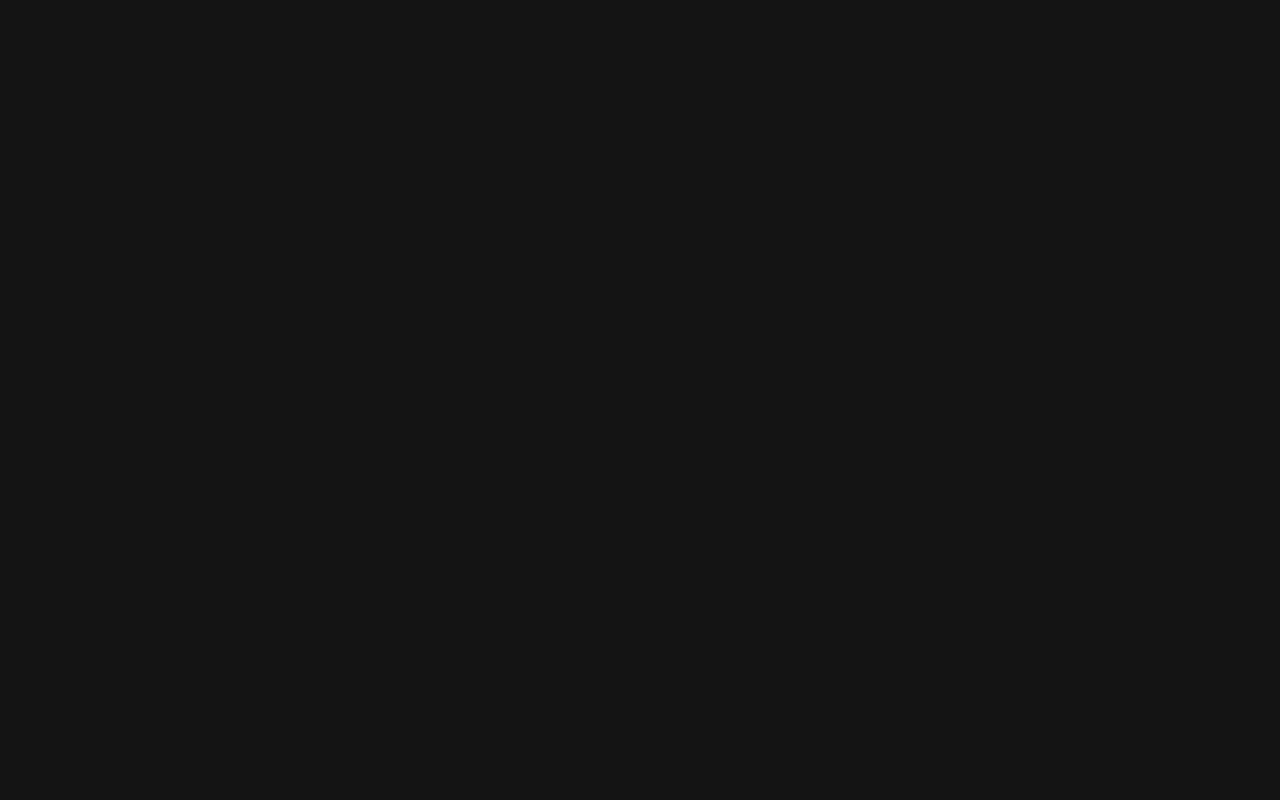
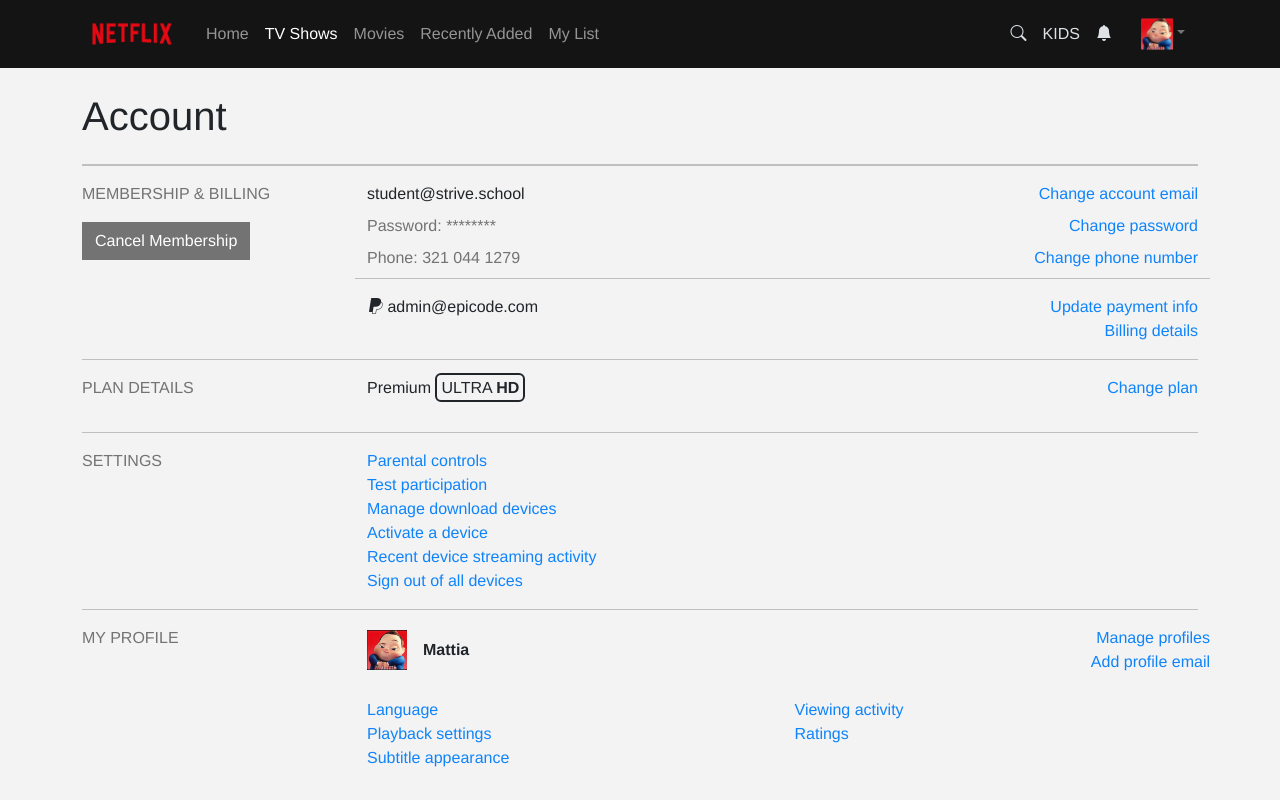
Before and after one commit to mattia-consiglio/react-netflix-clone, a React (Create React App) app: page /account in a window 1280 px wide. Before the commit this address had no page. Built offline with nearby package versions, Linux system fonts and the light colour scheme.

Commit message:
Account page

```diff
--- a/public/index.html
+++ b/public/index.html
@@ -23,7 +23,7 @@
     -->
 		<title>Netflix</title>
 	</head>
-	<body class="overflow-x-hidden" data-bs-theme="dark">
+	<body class="overflow-x-hidden">
 		<noscript>You need to enable JavaScript to run this app.</noscript>
 		<div id="root"></div>
 		<!--
--- a/src/App.js
+++ b/src/App.js
@@ -4,6 +4,7 @@
 
 import HomePage from './components/HomePage'
 import ProfilePage from './components/ProfilePage'
+import Account from './components/Account'
 
 function App() {
 	return (
@@ -11,9 +12,7 @@
 			<Routes>
 				<Route exact path='/' element={<HomePage />} />
 				<Route exact path='/profile' element={<ProfilePage />} />
-				{/* <Route path='blogs' element={<Blogs />} /> */}
-				{/* <Route path='contact' element={<Contact />} /> */}
-				{/* <Route path='*' element={<NoPage />} /> */}
+				<Route path='/account' element={<Account />} />
 			</Routes>
 		</BrowserRouter>
 	)
--- /dev/null
+++ b/src/components/Account.jsx
@@ -0,0 +1,151 @@
+import React, { Component } from 'react'
+import MyNavbar from './MyNavbar'
+import Container from 'react-bootstrap/Container'
+import Row from 'react-bootstrap/Row'
+import Col from 'react-bootstrap/Col'
+import Button from 'react-bootstrap/Button'
+import avatar from '../assets/imgs/avatar.png'
+
+function LinkMap({ links, pe0 = false }) {
+	return (
+		<>
+			{links.map((link, i) => {
+				return (
+					<>
+						<a href='#' className={pe0 && 'pe-0'}>
+							{link}
+						</a>
+						{i !== links.length - 1 && <br />}
+					</>
+				)
+			})}
+		</>
+	)
+}
+
+function SettingSection({ title, children, titleExtra = '' }) {
+	return (
+		<Row>
+			<Col xs={12} lg={3}>
+				<p className='text-secondary'>{title}</p>
+				{titleExtra}
+			</Col>
+			<Col xs={12} lg={9}>
+				<Row>{children}</Row>
+			</Col>
+		</Row>
+	)
+}
+
+class Account extends Component {
+	componentDidMount() {
+		document.body.dataset.bsTheme = 'light'
+	}
+	render() {
+		return (
+			<>
+				<header data-bs-theme='dark'>
+					<MyNavbar />
+				</header>
+				<main>
+					<Container className='mt-4'>
+						<Row>
+							<Col>
+								<h1 className='fw-normal'>Account</h1>
+							</Col>
+						</Row>
+						<hr className='border-2' />
+						<SettingSection
+							title='MEMBERSHIP & BILLING'
+							titleExtra={<Button variant='secondary'>Cancel Membership</Button>}
+						>
+							{[
+								{ text: 'student@strive.school', link: 'Change account email', secondary: false },
+								{ text: 'Password: ********', link: 'Change password', secondary: true },
+								{ text: 'Phone: 321 044 1279', link: 'Change phone number', secondary: true },
+							].map(row => {
+								return (
+									<Row key={row.text} className='pe-0'>
+										<Col xs={12} md={6}>
+											<p className={'mb-2' + (row.secondary === true ? ' text-secondary' : '')}>
+												{row.text}
+											</p>
+										</Col>
+										<Col xs={12} md={6} className='text-start text-md-end pe-0'>
+											<LinkMap links={[row.link]} />
+										</Col>
+									</Row>
+								)
+							})}
+							<hr />
+							<Row className='pe-0'>
+								<Col xs={12} md={6}>
+									<p className='mb-2'>
+										<i className='bi bi-paypal'></i>{' '}
+										<span className='fw-medium'>admin@epicode.com</span>
+									</p>
+								</Col>
+								<Col xs={12} md={6} className='text-start text-md-end pe-0'>
+									<LinkMap links={['Update payment info', 'Billing details']} />
+								</Col>
+							</Row>
+						</SettingSection>
+						<hr />
+						<SettingSection title='PLAN DETAILS'>
+							<Col xs={12} md={6}>
+								<p className='mb-2'>
+									<span className='fw-medium'>Premium</span>{' '}
+									<span className='border border-2 border-dark rounded p-1'>
+										ULTRA <strong>HD</strong>
+									</span>
+								</p>
+							</Col>
+							<Col xs={12} md={6} className='text-start text-md-end'>
+								<LinkMap links={['Change plan']} />
+							</Col>
+						</SettingSection>
+						<hr />
+						<SettingSection title='SETTINGS'>
+							<Col>
+								<LinkMap
+									links={[
+										'Parental controls',
+										'Test participation',
+										'Manage download devices',
+										'Activate a device',
+										'Recent device streaming activity',
+										'Sign out of all devices',
+									]}
+								/>
+							</Col>
+						</SettingSection>
+						<hr />
+						<SettingSection title='MY PROFILE'>
+							<Col>
+								<Row className='pe-0 mb-4'>
+									<Col xs={12} md={6} className='d-flex align-items-center'>
+										<img src={avatar} alt='avatar' style={{ maxWidth: '40px' }} className='me-3' />
+										<p className='fw-bold m-0'>Mattia</p>
+									</Col>
+									<Col xs={12} md={6} className='text-start text-md-end pe-0'>
+										<LinkMap links={['Manage profiles', 'Add profile email']} />
+									</Col>
+								</Row>
+								<Row>
+									<Col xs={12} md={6}>
+										<LinkMap links={['Language', 'Playback settings', 'Subtitle appearance']} />
+									</Col>
+									<Col xs={12} md={6}>
+										<LinkMap links={['Viewing activity', 'Ratings']} />
+									</Col>
+								</Row>
+							</Col>
+						</SettingSection>
+					</Container>
+				</main>
+			</>
+		)
+	}
+}
+
+export default Account
--- a/src/components/HomePage.jsx
+++ b/src/components/HomePage.jsx
@@ -1,9 +1,13 @@
-import React from 'react'
+import React, { Component } from 'react'
 import MyNavbar from './MyNavbar'
 import TVShows from './TVShows'
 import Footer from './Footer'
 
-function HomePage() {
+class HomePage extends Component {
+	componentDidMount() {
+		document.body.dataset.bsTheme = 'dark'
+	}
+	render() {
 		return (
 			<>
 				<header>
@@ -18,5 +22,6 @@
 			</>
 		)
 	}
+}
 
 export default HomePage
--- a/src/components/ProfilePage.jsx
+++ b/src/components/ProfilePage.jsx
@@ -3,7 +3,6 @@
 import Container from 'react-bootstrap/Container'
 import Row from 'react-bootstrap/Row'
 import Col from 'react-bootstrap/Col'
-import Dropdown from 'react-bootstrap/Dropdown'
 import avatar from '../assets/imgs/avatar.png'
 import Button from 'react-bootstrap/Button'
 import Form from 'react-bootstrap/Form'
@@ -14,6 +13,10 @@
 		language: 'English',
 		autoPlayNext: false,
 		autoPlayPreviews: false,
+	}
+
+	componentDidMount() {
+		document.body.dataset.bsTheme = 'dark'
 	}
 	render() {
 		return (
```
Also changed, not shown: src/components/AccountPage.jsx (deleted). Lines whose indentation alone changed are shown as unchanged.
